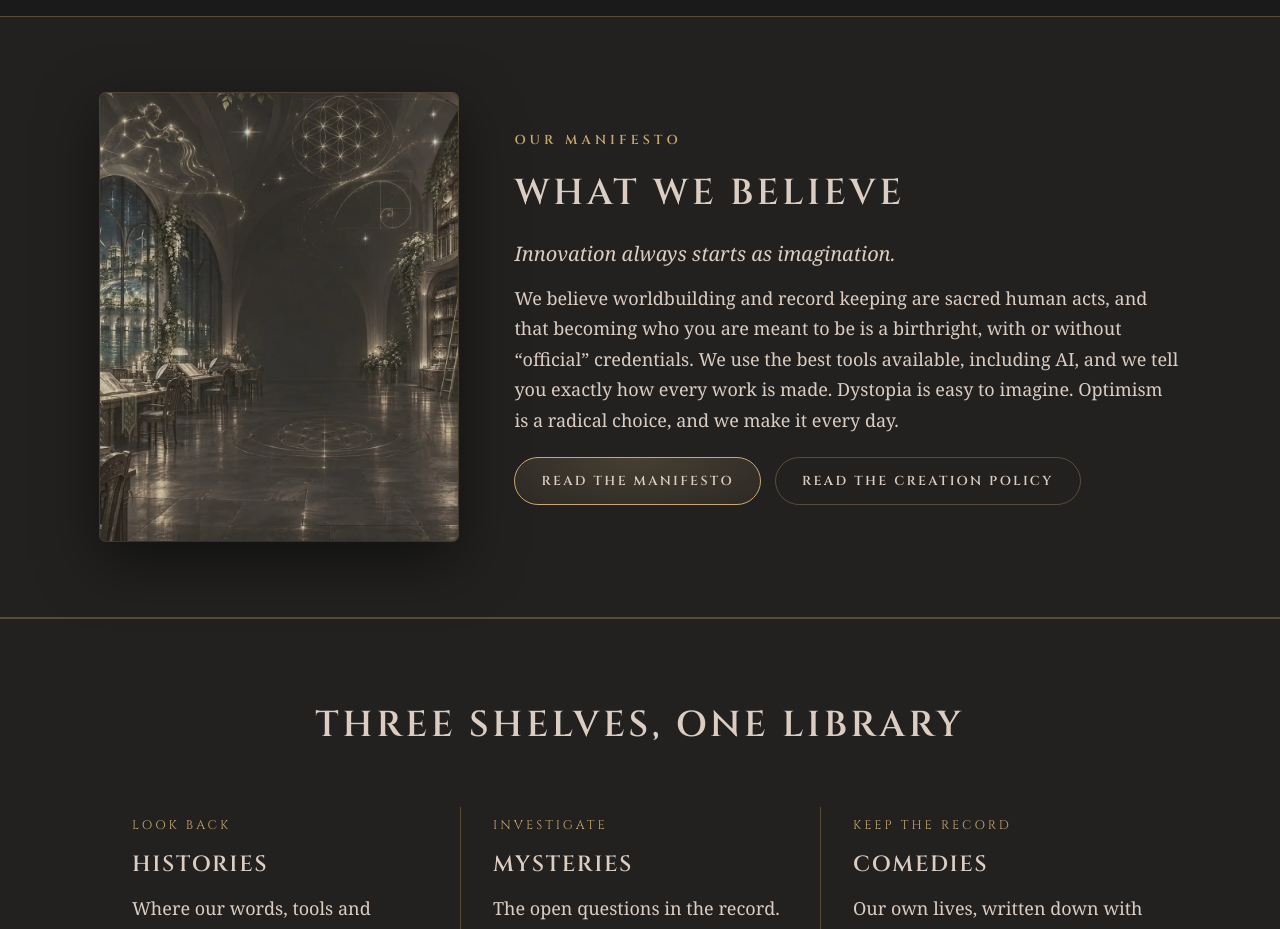
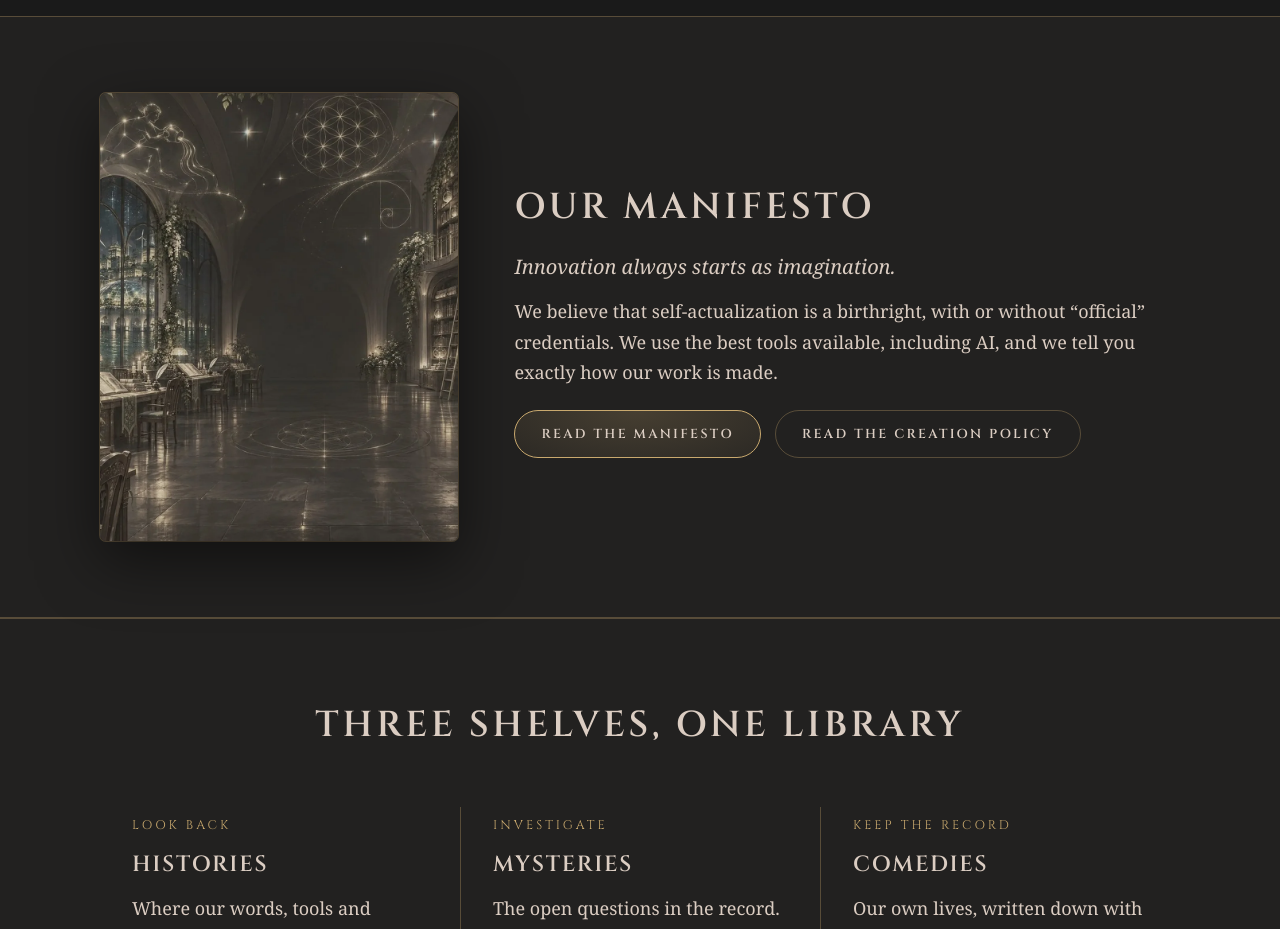
Before and after one commit to gamemaestro/oldinkrecords, a plain HTML site: page index.html in a window 1280 px wide. Shown: the part 1780-2709 px from the top of the page. Drawn offline with Linux system fonts and the light colour scheme.

Commit message:
Homepage: Manifesto section copy edits
Co-Authored-By: Claude Opus 5.5 <noreply@anthropic.com>
Claude-Session: https://claude.ai/code/session_01FqDuLxJFYLT1ZZUaEZmb1x

```diff
--- a/index.html
+++ b/index.html
@@ -111,10 +111,9 @@
     <div class="wrap feature-grid">
       <a href="/manifesto" class="feature-cover" tabindex="-1" aria-hidden="true"><img src="/manifesto-art.webp" width="900" height="1125" alt="" loading="lazy"></a>
       <div class="feature-copy">
-        <div class="eyebrow">Our Manifesto</div>
-        <h2 id="manifesto-h">What We Believe</h2>
+        <h2 id="manifesto-h">Our Manifesto</h2>
         <p class="feature-sub">Innovation always starts as imagination.</p>
-        <p>We believe worldbuilding and record keeping are sacred human acts, and that becoming who you are meant to be is a birthright, with or without &ldquo;official&rdquo; credentials. We use the best tools available, including AI, and we tell you exactly how every work is made. Dystopia is easy to imagine. Optimism is a radical choice, and we make it every day.</p>
+        <p>We believe that self-actualization is a birthright, with or without &ldquo;official&rdquo; credentials. We use the best tools available, including AI, and we tell you exactly how our work is made.</p>
         <div class="btns" style="justify-content:flex-start;margin-top:10px"><a class="btn" href="/manifesto">Read the Manifesto</a><a class="btn btn-quiet" href="/creation-policy">Read the Creation Policy</a></div>
       </div>
     </div>
```
